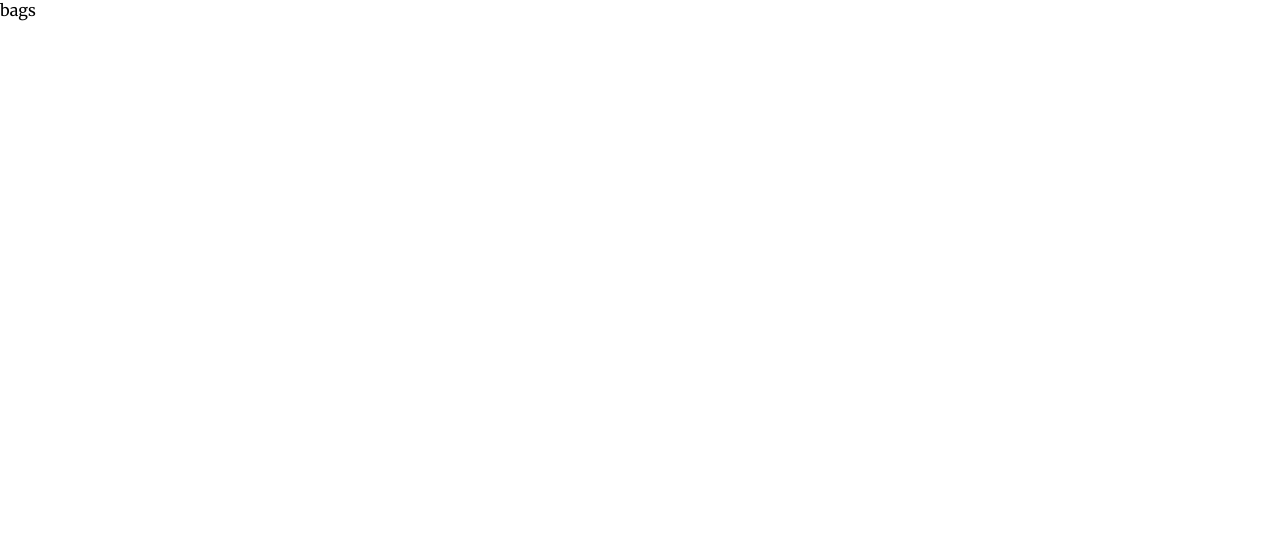
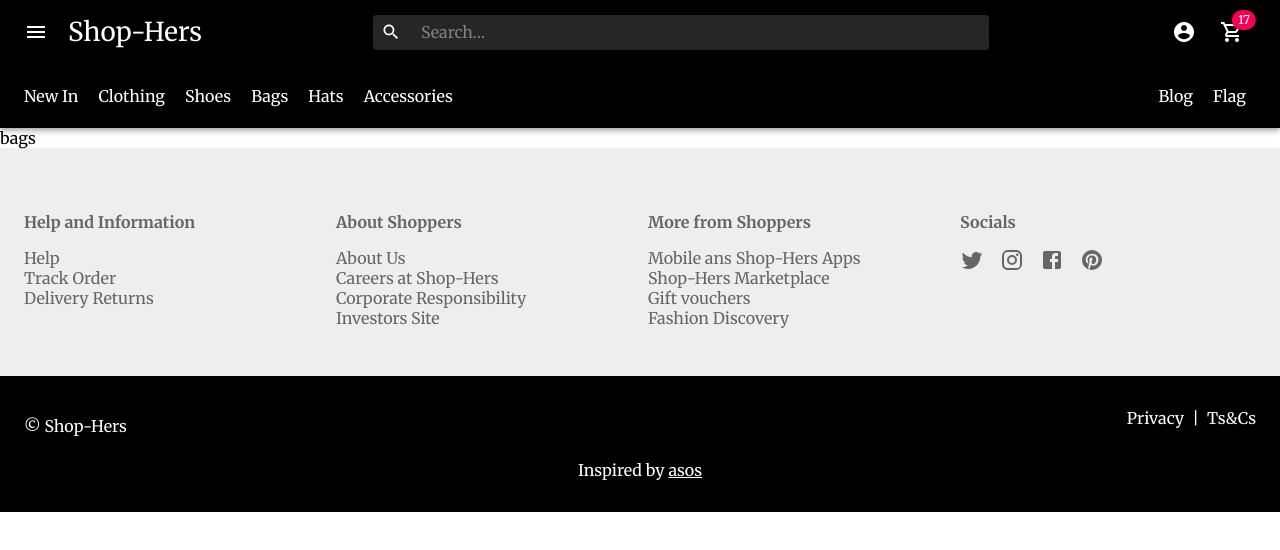
Before and after one commit to ekiira/shop-hers, a Next.js app: page /bags in a window 1280 px wide. Shown: the top 550 px of the page. Built offline with nearby package versions, Linux system fonts and the light colour scheme.

Commit message:
set up layout

```diff
--- a/components/Footer/index.js
+++ b/components/Footer/index.js
@@ -1,11 +1,11 @@
-import React from "react";
-import { Link } from "react-router-dom";
+import Link from "next/link";
 
 import Box from "@material-ui/core/Box";
 import Container from "@material-ui/core/Container";
 import Grid from "@material-ui/core/Grid";
 
 import { makeStyles } from "@material-ui/core/styles";
+import { Link as MUILink } from "@material-ui/core";
 
 import TwitterIcon from "@material-ui/icons/Twitter";
 import InstagramIcon from "@material-ui/icons/Instagram";
@@ -13,7 +13,6 @@ import FacebookIcon from "@material-ui/icons/Facebook";
 import PinterestIcon from "@material-ui/icons/Pinterest";
 
 import { NAME } from "../../utils/variables";
-import "../../base-styles/styles.scss";
 
 const useStyles = makeStyles({
   links: {
@@ -61,41 +60,55 @@ const Footer = () => {
             <Grid item xs={6} md={3}>
               <p className={classes.title}>Help and Information</p>
               <li>
-                <Link to="#" className={classes.links}>
+                <Link href="/" passHref>
+                  <MUILink variant="body" className={classes.links}>
                     Help
+                  </MUILink>
                 </Link>
               </li>
               <li>
-                <Link to="#" className={classes.links}>
+                <Link href="/" passHref>
+                  <MUILink variant="body" className={classes.links}>
                     Track Order
+                  </MUILink>
                 </Link>
               </li>
               <li>
-                <Link to="#" className={classes.links}>
+                <Link href="/" passHref>
+                  <MUILink variant="body" className={classes.links}>
                     Delivery Returns
+                  </MUILink>
                 </Link>
               </li>
             </Grid>
             <Grid item xs={6} md={3}>
               <p className={classes.title}>About Shoppers</p>
               <li>
-                <Link to="#" className={classes.links}>
+                <Link href="/" passHref>
+                  <MUILink variant="body" className={classes.links}>
                     About Us
+                  </MUILink>
                 </Link>
               </li>
               <li>
-                <Link to="#" className={classes.links}>
+                <Link href="/" passHref>
+                  <MUILink variant="body" className={classes.links}>
                     {`Careers at ${NAME}`}
+                  </MUILink>
                 </Link>
               </li>
               <li>
-                <Link to="#" className={classes.links}>
+                <Link href="/" passHref>
+                  <MUILink variant="body" className={classes.links}>
                     Corporate Responsibility
+                  </MUILink>
                 </Link>
               </li>
               <li>
-                <Link to="#" className={classes.links}>
+                <Link href="/" passHref>
+                  <MUILink variant="body" className={classes.links}>
                     Investors Site
+                  </MUILink>
                 </Link>
               </li>
             </Grid>
@@ -103,23 +116,31 @@ const Footer = () => {
               <li>
                 <p className={classes.title}>More from Shoppers</p>
 
-                <Link to="#" className={classes.links}>
+                <Link href="/" passHref>
+                  <MUILink variant="body" className={classes.links}>
                     {`Mobile ans ${NAME} Apps`}
+                  </MUILink>
                 </Link>
               </li>
               <li>
-                <Link to="#" className={classes.links}>
+                <Link href="/" passHref>
+                  <MUILink variant="body" className={classes.links}>
                     {`${NAME} Marketplace`}
+                  </MUILink>
                 </Link>
               </li>
               <li>
-                <Link to="#" className={classes.links}>
+                <Link href="/" passHref>
+                  <MUILink variant="body" className={classes.links}>
                     Gift vouchers
+                  </MUILink>
                 </Link>
               </li>
               <li>
-                <Link to="#" className={classes.links}>
+                <Link href="/" passHref>
+                  <MUILink variant="body" className={classes.links}>
                     Fashion Discovery
+                  </MUILink>
                 </Link>
               </li>
             </Grid>
@@ -127,16 +148,16 @@ const Footer = () => {
               <p className={classes.title}>Socials</p>
 
               <li>
-                <Link to="#" className={classes.links}>
+                <Link href="/" passHref>
                   <TwitterIcon className="mr3" />
                 </Link>
-                <Link to="#" className={classes.links}>
+                <Link href="/" passHref>
                   <InstagramIcon className="mr3" />
                 </Link>
-                <Link to="#" className={classes.links}>
+                <Link href="/" passHref>
                   <FacebookIcon className="mr3" />
                 </Link>
-                <Link to="#" className={classes.links}>
+                <Link href="/" passHref>
                   <PinterestIcon />
                 </Link>
               </li>
--- a/components/Header/index.js
+++ b/components/Header/index.js
@@ -1,17 +1,17 @@
-import React from "react";
-import { Link } from "react-router-dom";
+import Link from "next/link";
 
 import { createStyles, makeStyles, fade } from "@material-ui/core/styles";
+import { Link as MUILink } from "@material-ui/core";
+
 import SearchIcon from "@material-ui/icons/Search";
 import AppBar from "@material-ui/core/AppBar";
 import Toolbar from "@material-ui/core/Toolbar";
-import Typography from "@material-ui/core/Typography";
 import IconButton from "@material-ui/core/IconButton";
 import InputBase from "@material-ui/core/InputBase";
 import Badge from "@material-ui/core/Badge";
+
 import { Menu, AccountCircle, ShoppingCartOutlined } from "@material-ui/icons";
 
-import "../../base-styles/styles.scss";
 import { NAME } from "../../utils/variables";
 
 const useStyles = makeStyles((theme) =>
@@ -25,7 +25,7 @@ const useStyles = makeStyles((theme) =>
     menuButton: {
       marginRight: theme.spacing(1),
       display: "none",
-      [theme.breakpoints.down("xs")]: {
+      [theme.breakpoints.up("xs")]: {
         display: "flex",
       },
     },
@@ -118,7 +118,7 @@ const useStyles = makeStyles((theme) =>
       width: "100%",
     },
     nav: {
-      width: "100%",
+      width: "auto",
       display: "none",
       [theme.breakpoints.up("sm")]: {
         display: "flex",
@@ -148,7 +148,6 @@ const useStyles = makeStyles((theme) =>
 
       "&:hover": {
         color: "#ffffff",
-        fontSize: "18px",
         textDecoration: "underline",
       },
     },
@@ -178,11 +177,11 @@ const Header = ({ isOpen, setIsOpen }) => {
             >
               <Menu />
             </IconButton>
-            <Typography className={classes.title} variant="h6">
-              <Link to="/" className={classes.title}>
+            <Link href="/" passHref>
+              <MUILink variant="body2" className={classes.title}>
                 {NAME}
+              </MUILink>
             </Link>
-            </Typography>
             <div className={classes.searchDesktop}>
               <div className={classes.searchIcon}>
                 <SearchIcon fontSize="small" />
@@ -198,7 +197,7 @@ const Header = ({ isOpen, setIsOpen }) => {
             </div>
 
             <div>
-              <Link to="/login" style={{color: '#fff'}}>
+              <Link href="/login" passHref>
                 <IconButton
                   aria-label="account of current user"
                   aria-haspopup="true"
@@ -233,46 +232,62 @@ const Header = ({ isOpen, setIsOpen }) => {
           <Toolbar className={classes.nav}>
             <ul className={classes.navLists}>
               <li className={classes.navList}>
-                <Link to="/shop" className={classes.nav_link}>
+                <Link href="/shop" passHref>
+                  <MUILink variant="body" className={classes.nav_link}>
                     New In
+                  </MUILink>
                 </Link>
               </li>
               <li className={classes.navList}>
-                <Link to="/shop/clothing" className={classes.nav_link}>
+                <Link href="/shop/clothing" passHref>
+                  <MUILink variant="body" className={classes.nav_link}>
                     Clothing
+                  </MUILink>
                 </Link>
               </li>
               <li className={classes.navList}>
-                <Link to="/shop/shoes" className={classes.nav_link}>
+                <Link href="/shop/shoes" passHref>
+                  <MUILink variant="body" className={classes.nav_link}>
                     Shoes
+                  </MUILink>
                 </Link>
               </li>
               <li className={classes.navList}>
-                <Link to="/shop/bags" className={classes.nav_link}>
+                <Link href="/shop/bags" passHref>
+                  <MUILink variant="body" className={classes.nav_link}>
                     Bags
+                  </MUILink>
                 </Link>
               </li>
               <li className={classes.navList}>
-                <Link to="/shop/hats" className={classes.nav_link}>
+                <Link href="/shop/hats" passHref>
+                  <MUILink variant="body" className={classes.nav_link}>
                     Hats
+                  </MUILink>
                 </Link>
               </li>
               <li className={classes.navList}>
-                <Link to="/shop/accessories" className={classes.nav_link}>
+                <Link href="/shop/accessories" passHref>
+                  <MUILink variant="body" className={classes.nav_link}>
                     Accessories
+                  </MUILink>
                 </Link>
               </li>
             </ul>
 
             <ul className={`${classes.navLists} ${classes.end}`}>
               <li className={classes.navList}>
-                <Link to="/" className={classes.nav_link}>
+                <Link href="/" passHref>
+                  <MUILink variant="body" className={classes.nav_link}>
                     Blog
+                  </MUILink>
                 </Link>
               </li>
               <li className={classes.navList}>
-                <Link to="/" className={classes.nav_link}>
+                <Link href="/" passHref>
+                  <MUILink variant="body" className={classes.nav_link}>
                     Flag
+                  </MUILink>
                 </Link>
               </li>
             </ul>
--- /dev/null
+++ b/components/Layout/index.js
@@ -0,0 +1,39 @@
+import React, { useState } from "react";
+
+import Header from "../Header";
+import Footer from "../Footer";
+import SideNav from "../SideNav";
+// import { Routes } from "../../utils/routes";
+
+
+const Products = ({children}) => {
+  const [isOpen, setIsOpen] = useState(false);
+
+  // const getRoutes = (routes) => {
+  //   return routes.map((prop, key) => {
+  //     if (prop.layout === "/shop") {
+  //       return (
+  //         <Route
+  //           exact
+  //           path={prop.layout + prop.path}
+  //           component={prop.component}
+  //           key={key}
+  //         />
+  //       );
+  //     } else {
+  //       return null;
+  //     }
+  //   });
+  // };
+  return (
+      <div>
+        <Header isOpen={isOpen} setIsOpen={setIsOpen} />
+        <SideNav isOpen={isOpen} setIsOpen={setIsOpen} />
+        {children}
+        {/* <Switch>{getRoutes(Routes)}</Switch> */}
+        <Footer />
+      </div>
+  );
+};
+
+export default Products;
--- a/pages/_app.js
+++ b/pages/_app.js
@@ -1,8 +1,32 @@
+import { useEffect } from "react";
+import { ThemeProvider, createMuiTheme } from "@material-ui/core/styles";
+
 import "../styles/globals.scss";
-import '../styles/styles.scss';
+import "../styles/styles.scss";
+import Layout from "../components/Layout";
 
 function MyApp({ Component, pageProps }) {
-  return <Component {...pageProps} />;
+  useEffect(() => {
+    // Remove the server-side injected CSS.
+    const jssStyles = document.querySelector("#jss-server-side");
+    if (jssStyles) {
+      jssStyles.parentElement.removeChild(jssStyles);
+    }
+  }, []);
+
+  const theme = createMuiTheme({
+    typography: {
+      fontFamily: ["Merriweather"],
+    },
+  });
+
+  return (
+    <ThemeProvider theme={theme}>
+      <Layout>
+        <Component {...pageProps} />
+      </Layout>
+    </ThemeProvider>
+  );
 }
 
 export default MyApp;
--- a/pages/index.js
+++ b/pages/index.js
@@ -36,7 +36,7 @@ const Landing = () => {
         <Grid container>
           <Grid item xs={12}>
             <div className={`${styles.image} relative`}>
-              <Image src="images/her2.jpeg" alt="model" />
+              <Image src="/images/her2.jpeg" layout="fill" alt="model" />
             </div>
           </Grid>
         </Grid>
--- a/pages/shop/index.js
+++ b/pages/shop/index.js
@@ -1,5 +1,7 @@
 import Link from "next/link";
 import Image from "next/image";
+
+// import Layout from '../../components/Layout'
 
 import Container from "@material-ui/core/Container";
 import Button from "@material-ui/core/Button";
@@ -13,6 +15,8 @@ import styles from "../../styles/shop.module.scss";
 
 const NewIn = () => {
   return (
+    // <Layout>
+
     <div className="pt5 pb5">
       <Container fixed className="pb5">
         <h3 className="fweight-bold pb0">Shop By Category</h3>
@@ -308,6 +312,8 @@ const NewIn = () => {
         </Container>
       </div>
     </div>
+    /* </Layout> */
+
   );
 };
 
```
Also changed, not shown: components/SideNav/index.js (+8 -39 lines), layout/Products.js (deleted, +0 -41 lines), pages/_document.js (+16 -1 lines), styles/globals.scss (line endings or trailing spaces). Lines whose indentation alone changed are shown as unchanged.
